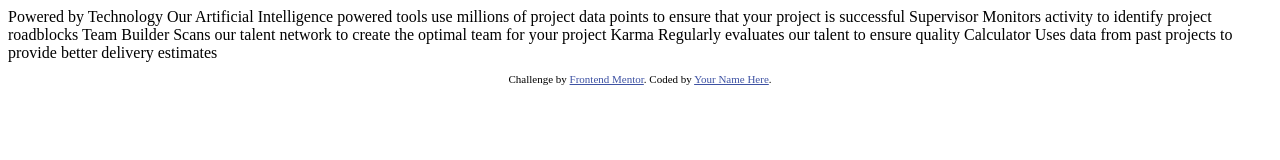
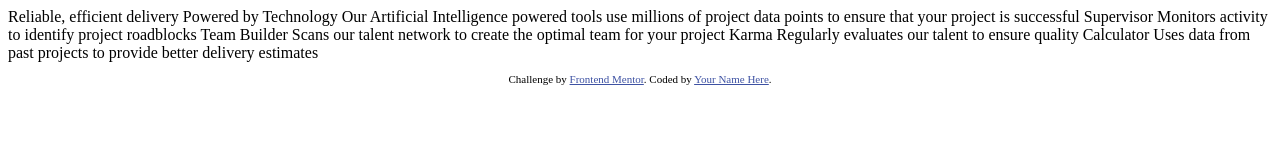
Before and after one commit to leonel-giuliano/leonel-giuliano.github.io, a plain HTML site: page Newbie/4-card/index.html in a window 1280 px wide. Drawn offline with Linux system fonts and the light colour scheme.

Commit message:
Didn't work xd

```diff
--- a/Newbie/4-card/index.html
+++ b/Newbie/4-card/index.html
@@ -16,7 +16,7 @@
 </head>
 <body>
 
-  <!-- Reliable, efficient delivery -->
+  Reliable, efficient delivery
   Powered by Technology
 
   Our Artificial Intelligence powered tools use millions of project data points
```
